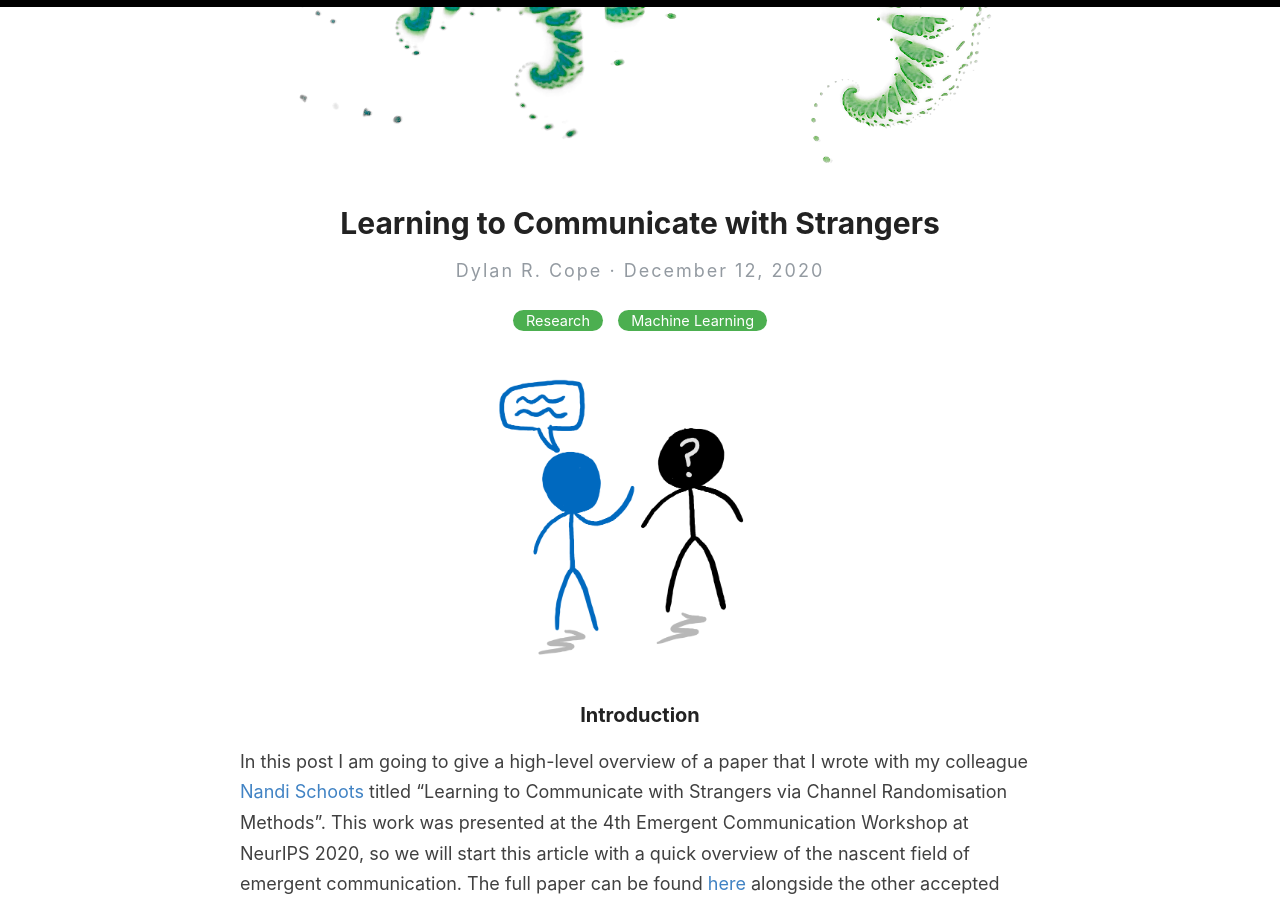
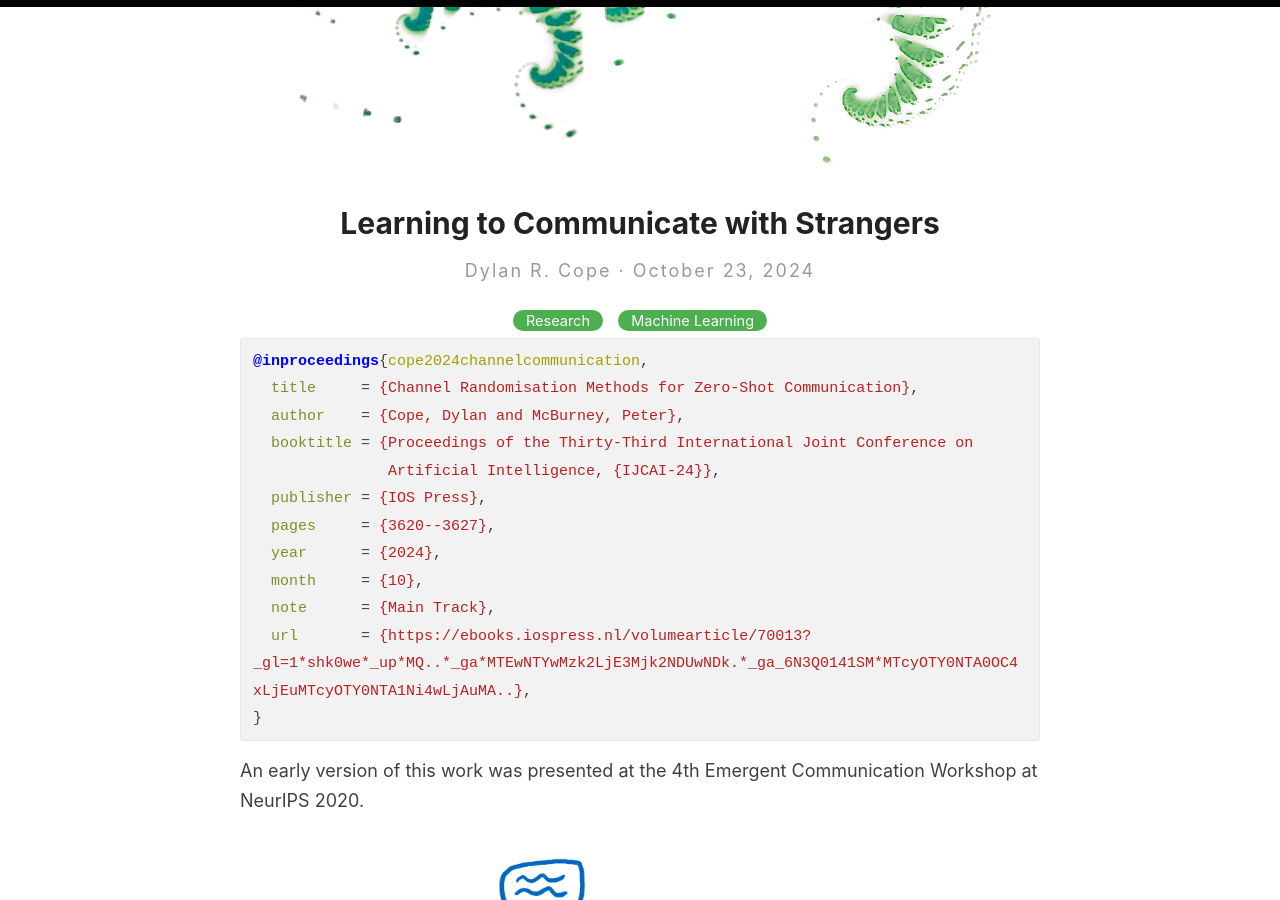
Before and after one commit to DylanCope/dylancope.github.io, a Jekyll site: the page built from _posts/2024-10-23-learning-to-communicate-with-strangers.md, in a window 1280 px wide and 900 px high, scrolled down 312 px. Built offline with Jekyll 4.4.1, drawn with Linux system fonts in a browser that asks for light colours.

Commit message:
Update and rename 2020-12-12-learning-to-communicate-with-strangers.md to 2024-10-23-learning-to-communicate-with-strangers.md

````diff
--- a/_posts/2020-12-12-learning-to-communicate-with-strangers.md
+++ b/_posts/2024-10-23-learning-to-communicate-with-strangers.md
@@ -2,9 +2,27 @@
 layout: post
 title: Learning to Communicate with Strangers
 categories: [Research, Machine Learning]
-excerpt: Blog post about our research presented at the 4th Emergent Communication Workshop at NeurIPS 2020.
+excerpt: Blog post about our research presented on communicating with strangers.
 image: https://github.com/DylanCope/LaTex-Presentation-Learning-to-Communicate-with-Strangers/raw/main/figures/teacher_student_cartoon.png
 ---
+
+```bibtex
+@inproceedings{cope2024channelcommunication,
+  title     = {Channel Randomisation Methods for Zero-Shot Communication},
+  author    = {Cope, Dylan and McBurney, Peter},
+  booktitle = {Proceedings of the Thirty-Third International Joint Conference on
+               Artificial Intelligence, {IJCAI-24}},
+  publisher = {IOS Press},
+  pages     = {3620--3627},
+  year      = {2024},
+  month     = {10},
+  note      = {Main Track},
+  url       = {https://ebooks.iospress.nl/volumearticle/70013?_gl=1*shk0we*_up*MQ..*_ga*MTEwNTYwMzk2LjE3Mjk2NDUwNDk.*_ga_6N3Q0141SM*MTcyOTY0NTA0OC4xLjEuMTcyOTY0NTA1Ni4wLjAuMA..},
+}
+```
+
+
+An early version of this work was presented at the 4th Emergent Communication Workshop at NeurIPS 2020.
 
 <p align="center">
 <img src="https://github.com/DylanCope/dylancope.github.io/blob/master/assets/learning-to-communication-with-strangers/taking_to_stranger.png?raw=true" width="400px" display="block" margin-left="auto" margin-right="auto" class="center"/>
````
